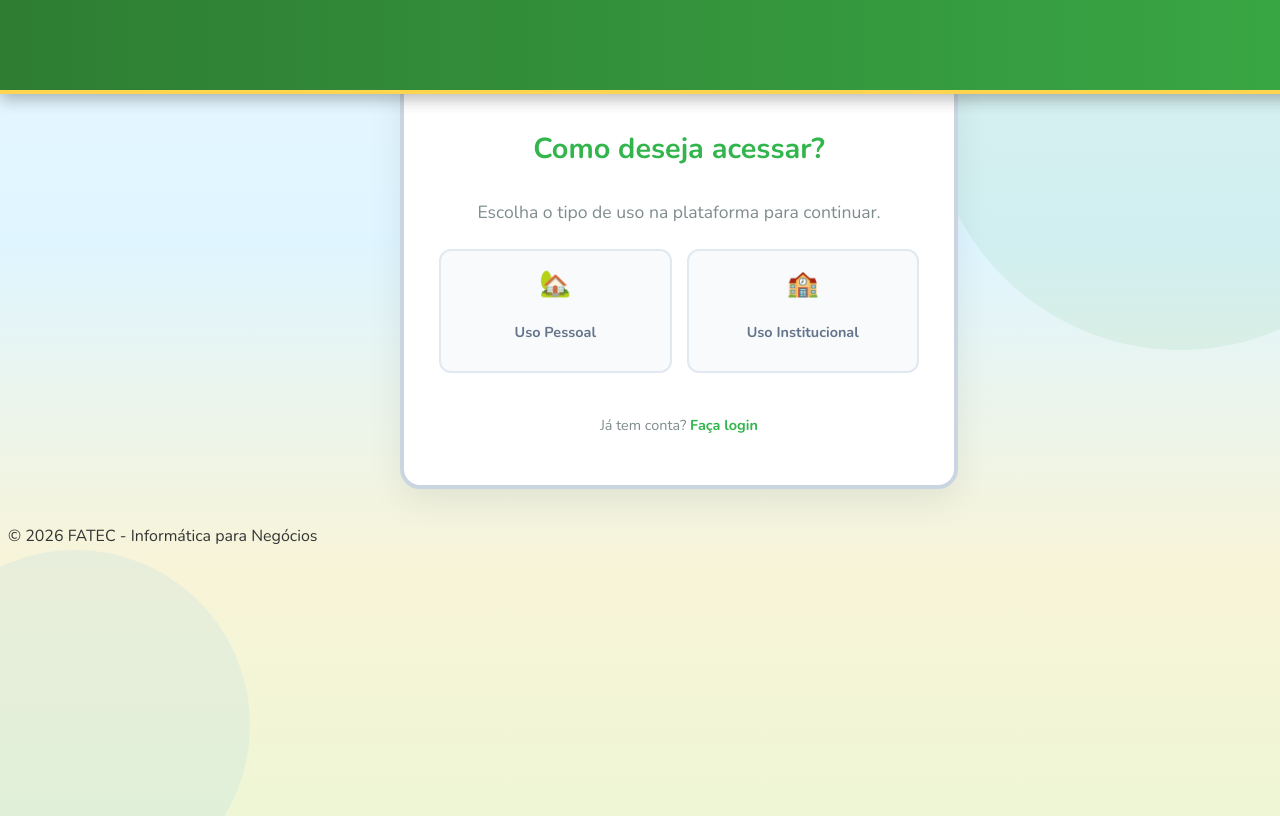
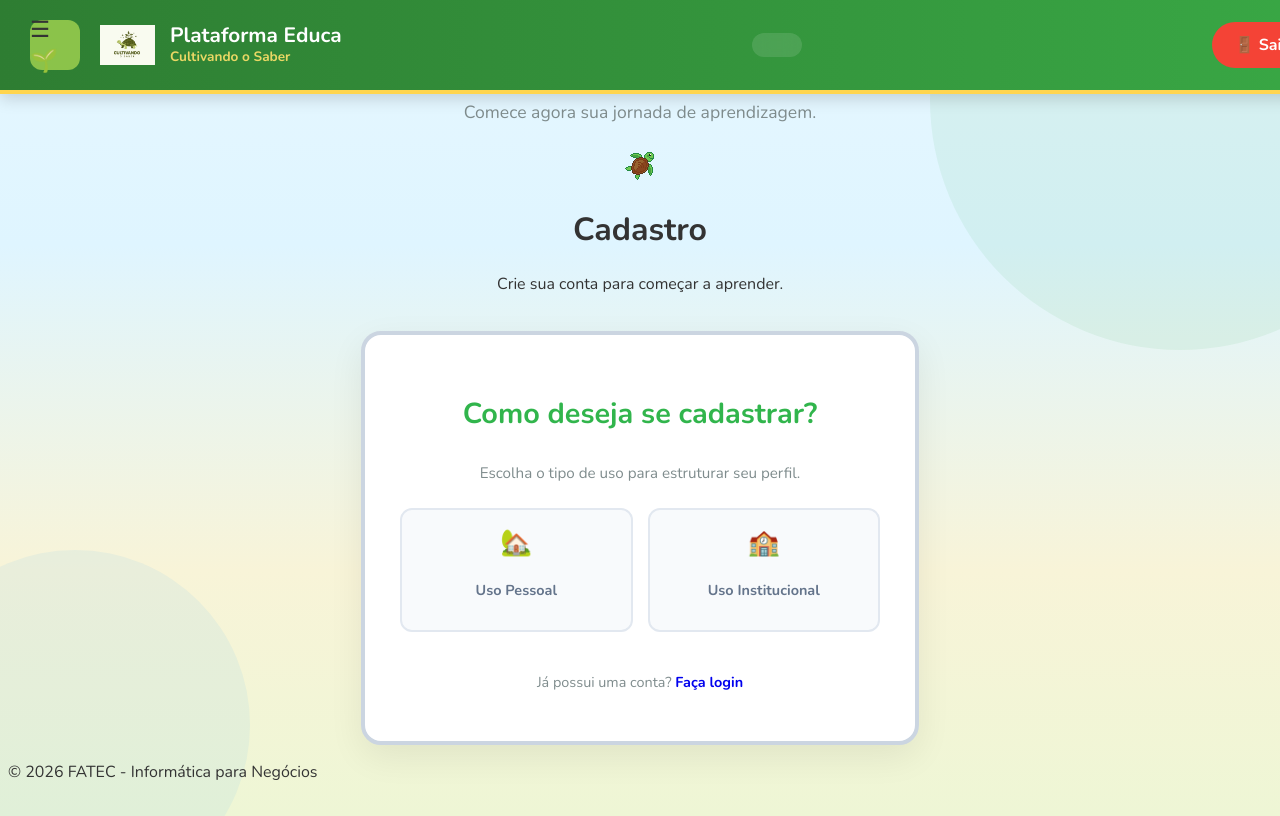
Before and after one commit to allerim-03/Jogo-ODS---TCC, a Flask app: page /register in a window 1280 px wide. Run offline with Flask 3, Linux system fonts and the light colour scheme.

Commit message:
style: register.html organizado

```diff
--- a/frontend/templates/auth/register.html
+++ b/frontend/templates/auth/register.html
@@ -1,9 +1,22 @@
 <!DOCTYPE html>
 <html lang="pt-BR">
+
 <head>
+
     <meta charset="UTF-8">
-    <meta name="viewport" content="width=device-width, initial-scale=1.0">
-    <title>Plataforma Educa - Cadastro</title>
+
+    <meta
+        name="viewport"
+        content="width=device-width, initial-scale=1.0">
+
+    <title>
+        Plataforma Educa - Cadastro
+    </title>
+
+    <!-- ==========================================================
+         CSS
+    =========================================================== -->
+
     <link rel="stylesheet"
           href="{{ url_for('static', filename='css/base.css') }}">
 
@@ -12,141 +25,418 @@
 
     <link rel="stylesheet"
           href="{{ url_for('static', filename='css/pages/auth.css') }}">
-      <link rel="stylesheet" href="{{ url_for('static', filename='css/components/navbar.css') }}">
-      {% include 'components/navbar.html' %}
+
+    <link rel="stylesheet"
+          href="{{ url_for('static', filename='css/components/navbar.css') }}">
+
 </head>
+
 <body>
 
-    <header class="topbar"></header>
+    <!-- ==========================================================
+         NAVBAR
+    =========================================================== -->
+
+    {% include 'components/navbar.html' %}
+
 
     <main>
+
+        <!-- ======================================================
+             BOAS-VINDAS
+        ======================================================= -->
+
         <div class="boas-vindas">
-            <div class="auth-mascote">
+
+            <h2 class="titulo-branco">
+
+                Bem-vindo!
+
+            </h2>
+
+            <p class="sub-branco">
+
+                Comece agora sua jornada de aprendizagem.
+
+            </p>
+
             <img
                 src="{{ url_for('static', filename='imagens/TugaPqn.png') }}"
                 alt="Mascote Tuga">
+
+            <h1 class="texto-azul negrito">
+
+                Cadastro
+
+            </h1>
+
+            <p>
+
+                Crie sua conta para começar a aprender.
+
+            </p>
+
         </div>
 
-            <div id="etapa-tipo-uso" class="login-box">
-                <h2 style="font-size: 1.8rem; font-weight: 800; margin-bottom: 15px; text-align: center; color: #31B54C;">Como deseja acessar?</h2>
-                <p class="sub-branco" style="text-align: center; margin-bottom: 25px;">Escolha o tipo de uso na plataforma para continuar.</p>
+        <!-- ======================================================
+             ETAPA 1 - ESCOLHA DO TIPO DE USO
+        ======================================================= -->
+
+        <section
+            id="etapa-tipo-uso"
+            class="login-box">
+
+            <h2 class="titulo-etapa">
+
+                Como deseja se cadastrar?
+
+            </h2>
+
+            <p class="descricao-etapa">
+
+                Escolha o tipo de uso para estruturar seu perfil.
+
+            </p>
 
             <div class="seletor-perfil-container">
-                    <div class="quadrinho-opcao" onclick="proximoPassoCadastro('pessoal')">
+
+                <div
+                    class="quadrinho-opcao"
+                    onclick="proximoPassoCadastro('personal')">
+
                     <span>🏡</span>
-                        <p>Uso Pessoal</p>
-                    </div>
-                    <div class="quadrinho-opcao" onclick="proximoPassoCadastro('institucional')">
-                        <span>🏫</span>
-                        <p>Uso Institucional</p>
-                    </div>
+
+                    <p>
+
+                        Uso Pessoal
+
+                    </p>
+
                 </div>
 
-                <p style="text-align: center; font-size: 0.9rem; margin-top: 20px; color: #7f8c8d;">
-                    Já tem conta? <a href="{{ url_for('routes.login') }}"class="texto-perfil-link" style="color: #31B54C;">Faça login</a>
+                <div
+                    class="quadrinho-opcao"
+                    onclick="proximoPassoCadastro('institutional')">
+
+                    <span>🏫</span>
+
+                    <p>
+
+                        Uso Institucional
+
                     </p>
+
                 </div>
 
-            <form id="form-cadastro" class="login-box estado-estudante oculto">
-                <button type="button" class="btn-voltar" onclick="voltarAoInicioLogin()" style="background: transparent !important; border: none !important; box-shadow: none !important; color: #7f8c8d; font-weight: bold; cursor: pointer; margin-bottom: 15px; text-align: left; width: auto; padding: 0; outline: none !important;">← Voltar ao Início</button>
-                <h2 class="titulo-dinamico" style="font-size: 2.2rem; font-weight: 800; margin-bottom: 5px; transition: color 0.3s; text-align: center;">Crie sua Conta!</h2>
-                <p class="sub-branco" style="text-align: center;">Escolha seu perfil</p>
-
-                <label id="rotulo-perfil-dinamico" class="rotulo-input" style="margin-top: 15px;">QUEM É VOCÊ NA PLATAFORMA?</label>
-
-                <div class="seletor-perfil-container" id="container-seletores-finais">
-                    <div id="opcao-estudante" class="quadrinho-opcao ativo-estudante" onclick="selecionarPerfil('estudante')">
-                        <span>🎒</span>
-                        <p>Estudante</p>
-                    </div>
-                    <div id="opcao-professor" class="quadrinho-opcao" onclick="selecionarPerfil('professor')">
-                        <span>👩‍🏫</span>
-                        <p>Gestor</p>
-                    </div>
             </div>
 
-                <input type="hidden" id="tipo_usuario" name="tipo_usuario" value="estudante">
+            <p class="auth-link">
 
-                <label class="rotulo-input" id="label-nome">Nome do Aluno</label>
-                <input type="text" id="nome" name="nome" class="input-estilizado" placeholder="Seu nome completo" required>
+                Já possui uma conta?
 
-                <label class="rotulo-input">E-mail de Acesso</label>
-                <input type="email" id="email" name="email" class="input-estilizado" placeholder="Digite seu E-mail" required>
+                <a
+                    href="{{ url_for('routes.login') }}"
+                    class="texto-perfil-link">
 
-                <label class="rotulo-input">Crie uma Senha</label>
-                <input type="password" id="senha" name="senha" class="input-estilizado" placeholder="Mínimo 8 caracteres" required>
+                    Faça login
 
-                <button type="submit" id="btn-registrar">Criar Conta</button>
+                </a>
 
-                <p style="text-align: center; font-size: 0.9rem; margin-top: 15px; color: #7f8c8d;">
-                    Já tem conta? <a href="{{ url_for('routes.login') }}" class="texto-perfil-link">Faça login</a>
             </p>
+
+        </section>
+                <!-- ======================================================
+             ETAPA 2 - FORMULÁRIO DE CADASTRO
+        ======================================================= -->
+
+        <form
+            id="form-cadastro"
+            class="login-box estado-estudante oculto">
+
+            <button
+                type="button"
+                class="btn-voltar"
+                onclick="voltarAoInicioCadastro()">
+
+                ← Voltar
+
+            </button>
+
+            <h2 class="titulo-dinamico">
+
+                Crie sua Conta
+
+            </h2>
+
+            <p class="subtitulo-auth">
+
+                Preencha os dados abaixo para começar.
+
+            </p>
+
+            <!-- ==================================================
+                 PERFIL (APENAS USO INSTITUCIONAL)
+            =================================================== -->
+
+            <div
+                id="grupo-perfil"
+                class="oculto">
+
+                <label class="rotulo-input">
+
+                    QUEM É VOCÊ NA PLATAFORMA?
+
+                </label>
+
+                <select
+                    id="cadastro-perfil"
+                    class="input-estilizado"
+                    onchange="ajustarCamposEspecificos()">
+
+                    <option value="student">
+
+                        Estudante
+
+                    </option>
+
+                    <option value="teacher">
+
+                        Professor / Gestor
+
+                    </option>
+
+                </select>
+
+            </div>
+
+
+            <!-- ==================================================
+                 NOME
+            =================================================== -->
+
+            <label class="rotulo-input">
+
+                Nome Completo
+
+            </label>
+
+            <input
+                type="text"
+                id="cad-nome"
+                class="input-estilizado"
+                placeholder="Digite seu nome completo"
+                required>
+
+
+            <!-- ==================================================
+                 EMAIL
+            =================================================== -->
+
+            <label class="rotulo-input">
+
+                E-mail
+
+            </label>
+
+            <input
+                type="email"
+                id="cad-email"
+                class="input-estilizado"
+                placeholder="Digite seu e-mail"
+                required>
+
+
+            <!-- ==================================================
+                 SENHA
+            =================================================== -->
+
+            <label class="rotulo-input">
+
+                Senha
+
+            </label>
+
+            <input
+                type="password"
+                id="cad-senha"
+                class="input-estilizado"
+                placeholder="Mínimo de 6 caracteres"
+                required>
+
+
+            <!-- ==================================================
+                 CONFIRMAR SENHA
+            =================================================== -->
+
+            <label class="rotulo-input">
+
+                Confirmar Senha
+
+            </label>
+
+            <input
+                type="password"
+                id="cad-confirma"
+                class="input-estilizado"
+                placeholder="Digite novamente a senha"
+                required>
+                            <!-- ==================================================
+                 IDADE
+                 Exibido para:
+                 - Uso Pessoal
+                 - Estudante
+            =================================================== -->
+
+            <div
+                id="grupo-idade">
+
+                <label class="rotulo-input">
+
+                    Idade
+
+                </label>
+
+                <input
+                    type="number"
+                    id="cad-idade"
+                    class="input-estilizado"
+                    placeholder="Informe sua idade"
+                    min="5"
+                    max="120">
+
+            </div>
+
+
+            <!-- ==================================================
+                 INSTITUIÇÃO
+                 Exibido apenas para Professor/Gestor
+            =================================================== -->
+
+            <div
+                id="grupo-instituicao"
+                class="oculto">
+
+                <label class="rotulo-input">
+
+                    Instituição / Escola
+
+                </label>
+
+                <input
+                    type="text"
+                    id="cad-instituicao"
+                    class="input-estilizado"
+                    placeholder="Nome da instituição">
+
+            </div>
+
+
+            <!-- ==================================================
+                 MENSAGEM DE ERRO
+            =================================================== -->
+
+            <div
+                id="erro-cadastro"
+                class="erro-login oculto">
+
+            </div>
+
+
+            <!-- ==================================================
+                 BOTÃO
+            =================================================== -->
+
+            <button
+                type="submit"
+                id="btn-cadastrar">
+
+                Criar Conta
+
+            </button>
+
+
+            <!-- ==================================================
+                 LINK PARA LOGIN
+            =================================================== -->
+
+            <p class="auth-link">
+
+                Já possui uma conta?
+
+                <a
+                    href="{{ url_for('routes.login') }}"
+                    class="texto-perfil-link">
+
+                    Faça login
+
+                </a>
+
+            </p>
+
         </form>
+                <!-- ======================================================
+             ETAPA 3 - CADASTRO REALIZADO
+             (Exibida após resposta positiva da API)
+        ======================================================= -->
+
+        <section
+            id="etapa-sucesso"
+            class="login-box oculto">
+
+            <div class="auth-sucesso">
+
+                <span class="icone-sucesso">
+                    🌱
+                </span>
+
+                <h2 class="titulo-etapa">
+
+                    Cadastro realizado!
+
+                </h2>
+
+                <p
+                    id="texto-sucesso"
+                    class="descricao-etapa">
+
+                    Sua conta foi criada com sucesso.
+
+                </p>
+
+                <a
+                    href="{{ url_for('routes.login') }}"
+                    class="btn-submit">
+
+                    Ir para o Login
+
+                </a>
+
             </div>
+
+        </section>
+
     </main>
 
-    <script src="{{ url_for('static', filename='js/main.js') }}"></script>
-    <script src="{{ url_for('static', filename='js/services/auth.js') }}"></script>
+
+    <!-- ==========================================================
+         SCRIPTS
+    =========================================================== -->
+
+    <script
+        src="{{ url_for('static', filename='js/main.js') }}">
+    </script>
+
+    <script
+        src="{{ url_for('static', filename='js/services/auth.js') }}">
+    </script>
+
+
+    <!-- ==========================================================
+         FOOTER
+    =========================================================== -->
+
+    {% include 'components/footer.html' %}
 
 </body>
-{% include 'components/footer.html' %}
+
 </html>
-
-
-    <!--script>
-        function proximoPassoCadastro(escolha) {
-            const painelTriagem = document.getElementById('etapa-tipo-uso');
-            const formCadastro = document.getElementById('form-cadastro');
-            const seletoresFinais = document.getElementById('container-seletores-finais');
-            const rotuloPerfil = document.getElementById('rotulo-perfil-dinamico');
-
-            painelTriagem.classList.add('oculto');
-            formCadastro.classList.remove('oculto');
-
-            if (escolha === 'pessoal') {
-                seletoresFinais.classList.add('oculto');
-                rotuloPerfil.classList.add('oculto');
-                selecionarPerfil('estudante');
-                document.getElementById('label-nome').innerText = "Nome do Usuário";
-            } else {
-                seletoresFinais.classList.remove('oculto');
-                rotuloPerfil.classList.remove('oculto');
-                selecionarPerfil('estudante');
-            }
-        }
-
-        function selecionarPerfil(perfil) {
-            const caixaForm = document.getElementById('form-cadastro');
-            const inputTipo = document.getElementById('tipo_usuario');
-            const optEstudante = document.getElementById('opcao-estudante');
-            const optProfessor = document.getElementById('opcao-professor');
-            const lblNome = document.getElementById('label-nome');
-            const btnReg = document.getElementById('btn-registrar');
-
-            inputTipo.value = perfil;
-
-            if (perfil === 'estudante') {
-                caixaForm.classList.remove('estado-professor');
-                caixaForm.classList.add('estado-estudante');
-                optEstudante.className = "quadrinho-opcao ativo-estudante";
-                optProfessor.className = "quadrinho-opcao";
-                lblNome.innerText = "Nome do Aluno";
-                btnReg.innerText = "Criar Conta";
-            } else {
-                caixaForm.classList.remove('estado-estudante');
-                caixaForm.classList.add('estado-professor');
-                optEstudante.className = "quadrinho-opcao";
-                optProfessor.className = "quadrinho-opcao ativo-professor";
-                lblNome.innerText = "Nome do Professor / Gestor";
-                btnReg.innerText = "Criar Conta";
-            }
-        }
-
-        function voltarAoInicioCadastro() {
-            const formCadastro = document.getElementById('form-cadastro');
-            formCadastro.classList.add('oculto');
-            document.getElementById('etapa-tipo-uso').classList.remove('oculto');
-        }
-
-        window.onload = () => { selecionarPerfil('estudante'); }
-    </script-->
```
Also changed, not shown: frontend/templates/auth/register-arquivado10-07.html (added, +152 -0 lines). Lines whose indentation alone changed are shown as unchanged.
